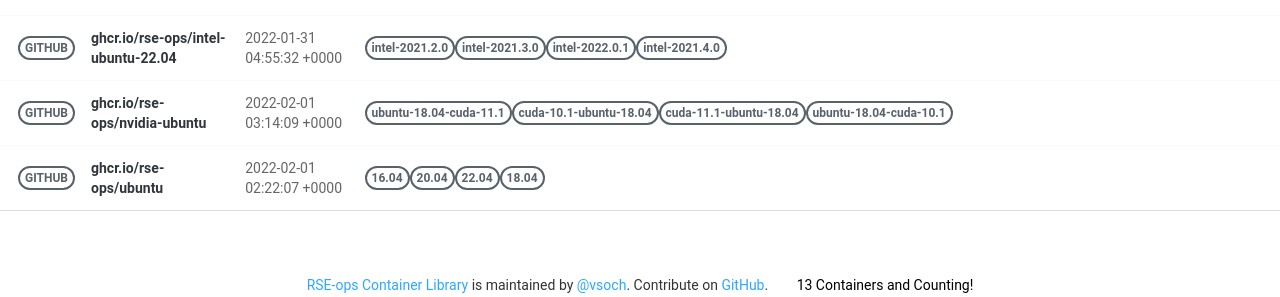
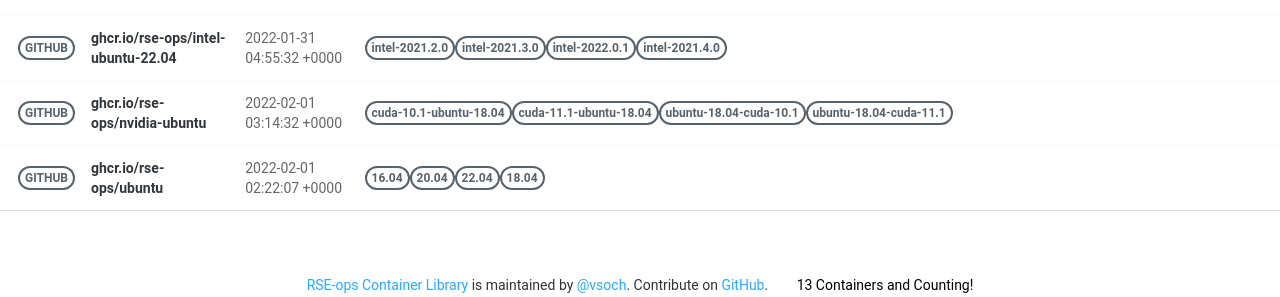
Before and after one commit to rse-ops/docker-images, a Jekyll site: the page built from pages/index.md, in a window 1280 px wide. Shown: the part 836-1133 px from the top of the page. Built offline with Jekyll 4.4.1, drawn with Linux system fonts in a browser that asks for light colours; nearby versions of some CDN libraries; part of the change alters nothing that is shown.

Commit message:
Automated push to update library 2022-02-01

```diff
--- a/_library/ghcr.io-rse-ops-nvidia-ubuntu.md
+++ b/_library/ghcr.io-rse-ops-nvidia-ubuntu.md
@@ -1,14 +1,11 @@
 ---
 layout: container
 name: ghcr.io/rse-ops/nvidia-ubuntu
-updated_at: 2022-02-01 03:14:09.091714
+updated_at: 2022-02-01 03:14:32.439371
 
 
 container_url: https://github.com/orgs/rse-ops/packages/container/package/nvidia-ubuntu
 versions:
- - tag: ubuntu-18.04-cuda-11.1
-   dockerfile: https://github.com/rse-ops/docker-images/blob/main/nvidia-ubuntu/Dockerfile
-   manifest: https://crane.ggcr.dev/manifest/ghcr.io/rse-ops/nvidia-ubuntu:ubuntu-18.04-cuda-11.1
  - tag: cuda-10.1-ubuntu-18.04
    dockerfile: https://github.com/rse-ops/docker-images/blob/main/nvidia-ubuntu/Dockerfile
    manifest: https://crane.ggcr.dev/manifest/ghcr.io/rse-ops/nvidia-ubuntu:cuda-10.1-ubuntu-18.04
@@ -18,5 +15,8 @@ versions:
  - tag: ubuntu-18.04-cuda-10.1
    dockerfile: https://github.com/rse-ops/docker-images/blob/main/nvidia-ubuntu/Dockerfile
    manifest: https://crane.ggcr.dev/manifest/ghcr.io/rse-ops/nvidia-ubuntu:ubuntu-18.04-cuda-10.1
+ - tag: ubuntu-18.04-cuda-11.1
+   dockerfile: https://github.com/rse-ops/docker-images/blob/main/nvidia-ubuntu/Dockerfile
+   manifest: https://crane.ggcr.dev/manifest/ghcr.io/rse-ops/nvidia-ubuntu:ubuntu-18.04-cuda-11.1
 
 ---
```
